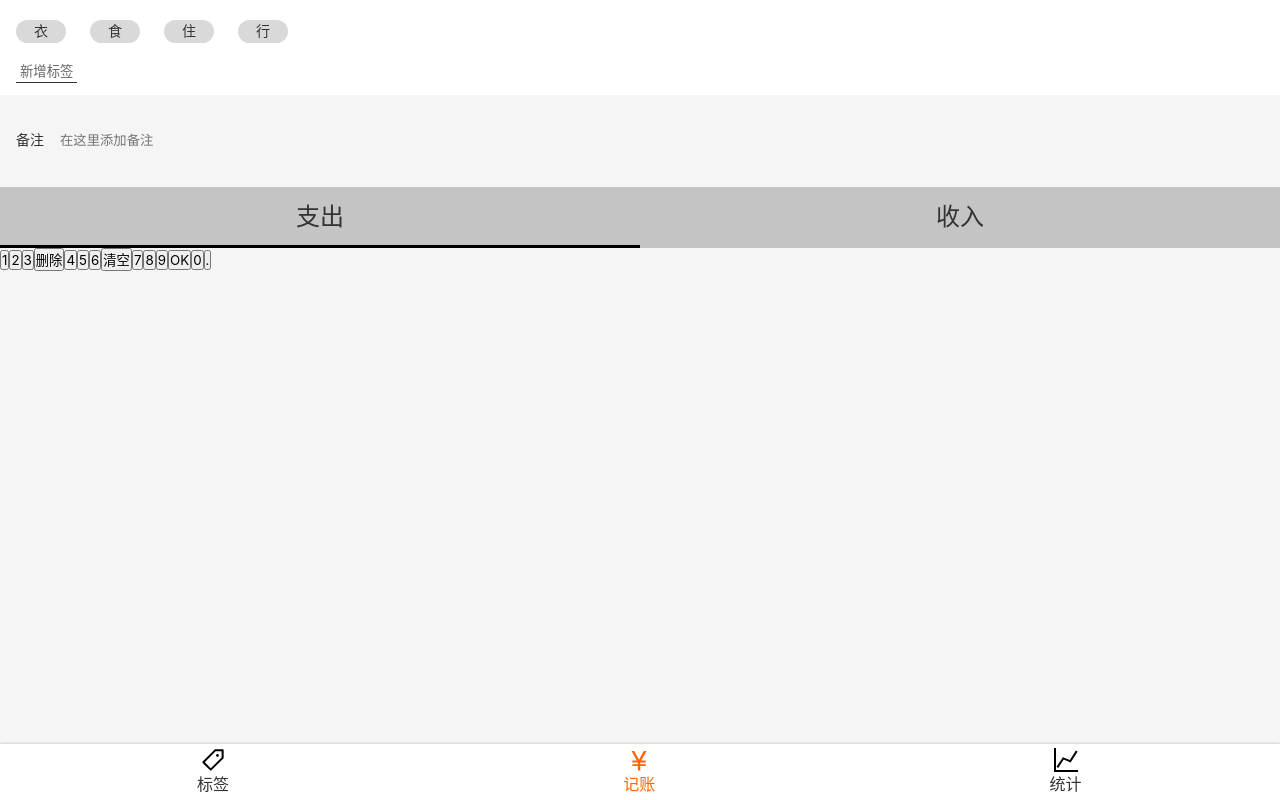
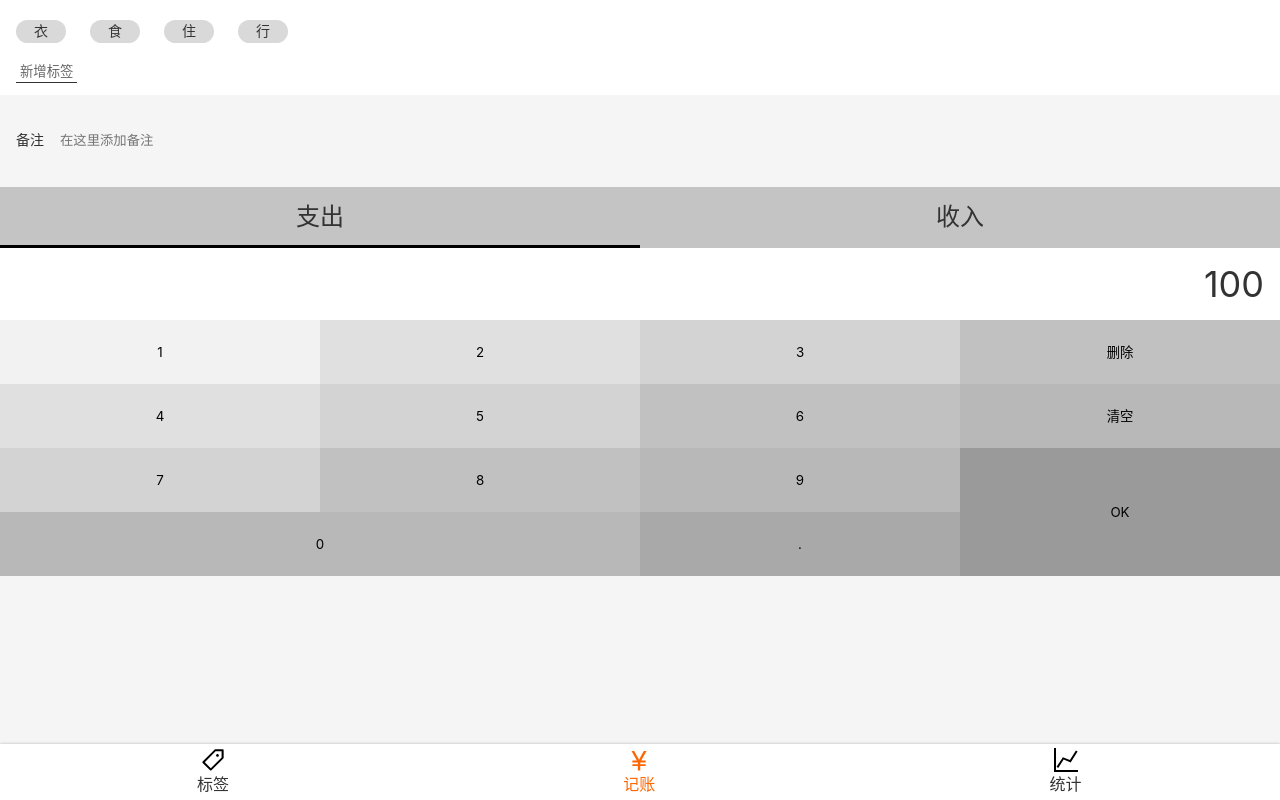
Before and after one commit to CodeBlankCjj/morney-react, a React app: page /money in a window 1280 px wide. Built offline with nearby package versions, Linux system fonts and the light colour scheme.

Commit message:
Money.tsx > NumberPadSection UI 完成

```diff
--- a/src/index.scss
+++ b/src/index.scss
@@ -39,3 +39,9 @@
   width: 1em;
   height: 1em;
 }
+
+.clearfix::after {
+  content: '';
+  display: block;
+  clear: both;
+}
--- a/src/views/Money.tsx
+++ b/src/views/Money.tsx
@@ -28,7 +28,6 @@
     margin-top: 8px;
   }
 `;
-
 const NotesSection = styled.section`
   background: #f5f5f5;
   padding: 10px 16px;
@@ -79,7 +78,70 @@
   }
 `;
 const NumberPadSection = styled.section`
+  display: flex;
+  flex-direction: column;
 
+  > .output {
+    background: #fff;
+    font-size: 36px;
+    line-height: 72px;
+    text-align: right;
+    padding: 0 16px;
+    box-shadow: inset 0 -5px 5px -5px rgba(0, 0, 0, 0.25) inset 0 5px 5px -5px rgba(0, 0, 0, 0.25);
+  }
+
+  > .pad {
+    > button {
+      float: left;
+      width: 25%;
+      height: 64px;
+      border: none;
+
+      &.ok {
+        height: 128px;
+        float: right;
+      }
+
+      &.zero {
+        width: 50%;
+      }
+
+      &:nth-child(1) {
+        background: #f2f2f2;
+      }
+
+      &:nth-child(2),
+      &:nth-child(5) {
+        background: #e0e0e0;
+      }
+
+      &:nth-child(3),
+      &:nth-child(6),
+      &:nth-child(9) {
+        background: #d3d3d3;
+      }
+
+      &:nth-child(4),
+      &:nth-child(7),
+      &:nth-child(10) {
+        background: #c1c1c1;
+      }
+
+      &:nth-child(8),
+      &:nth-child(11),
+      &:nth-child(13) {
+        background: #b8b8b8;
+      }
+
+      &:nth-child(12) {
+        background: #9a9a9a;
+      }
+
+      &:nth-child(14) {
+        background: #a9a9a9;
+      }
+    }
+  }
 `;
 
 function Money() {
@@ -107,6 +169,8 @@
         </ul>
       </CategorySection>
       <NumberPadSection>
+        <div className="output">100</div>
+        <div className="pad clearfix">
           <button>1</button>
           <button>2</button>
           <button>3</button>
@@ -118,9 +182,10 @@
           <button>7</button>
           <button>8</button>
           <button>9</button>
-        <button>OK</button>
-        <button>0</button>
+          <button className="ok">OK</button>
+          <button className="zero">0</button>
           <button>.</button>
+        </div>
       </NumberPadSection>
     </Layout>
   );
```
Lines whose indentation alone changed are shown as unchanged.
